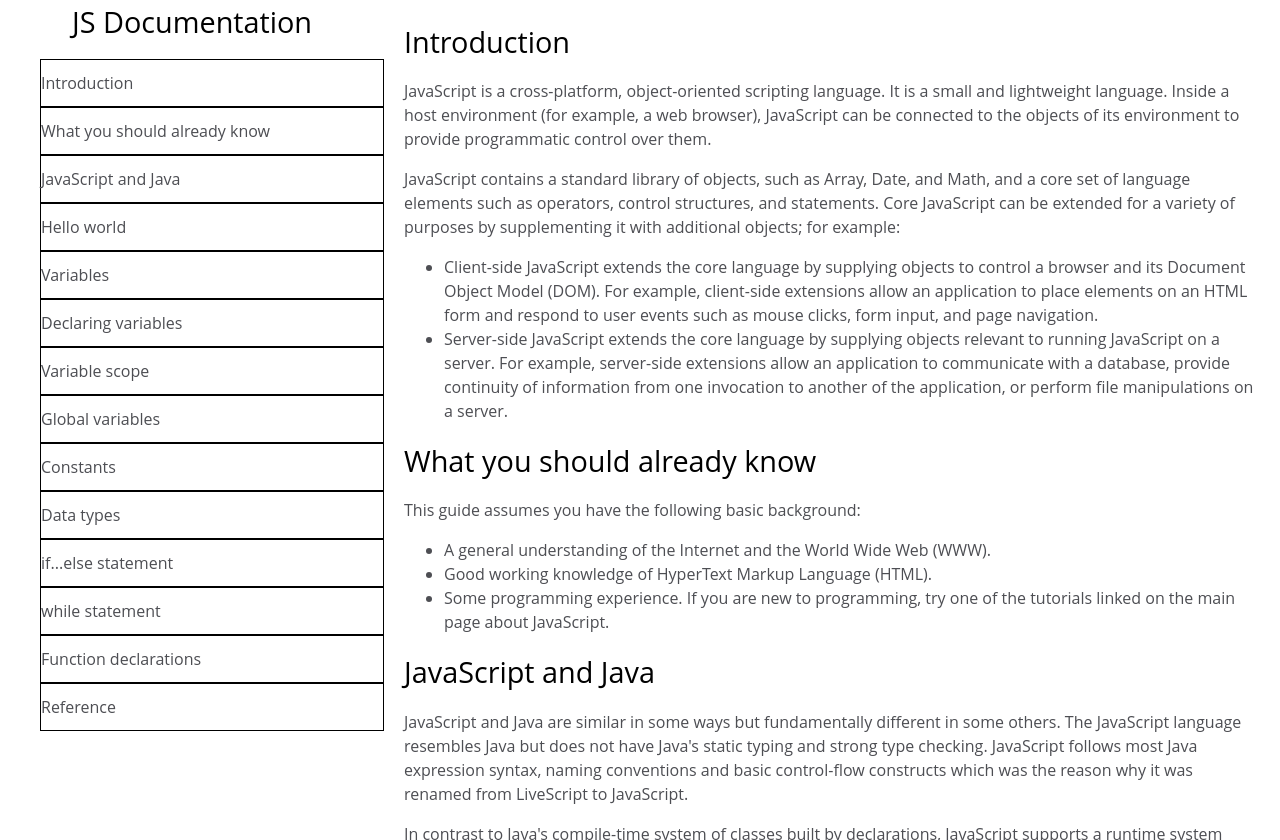
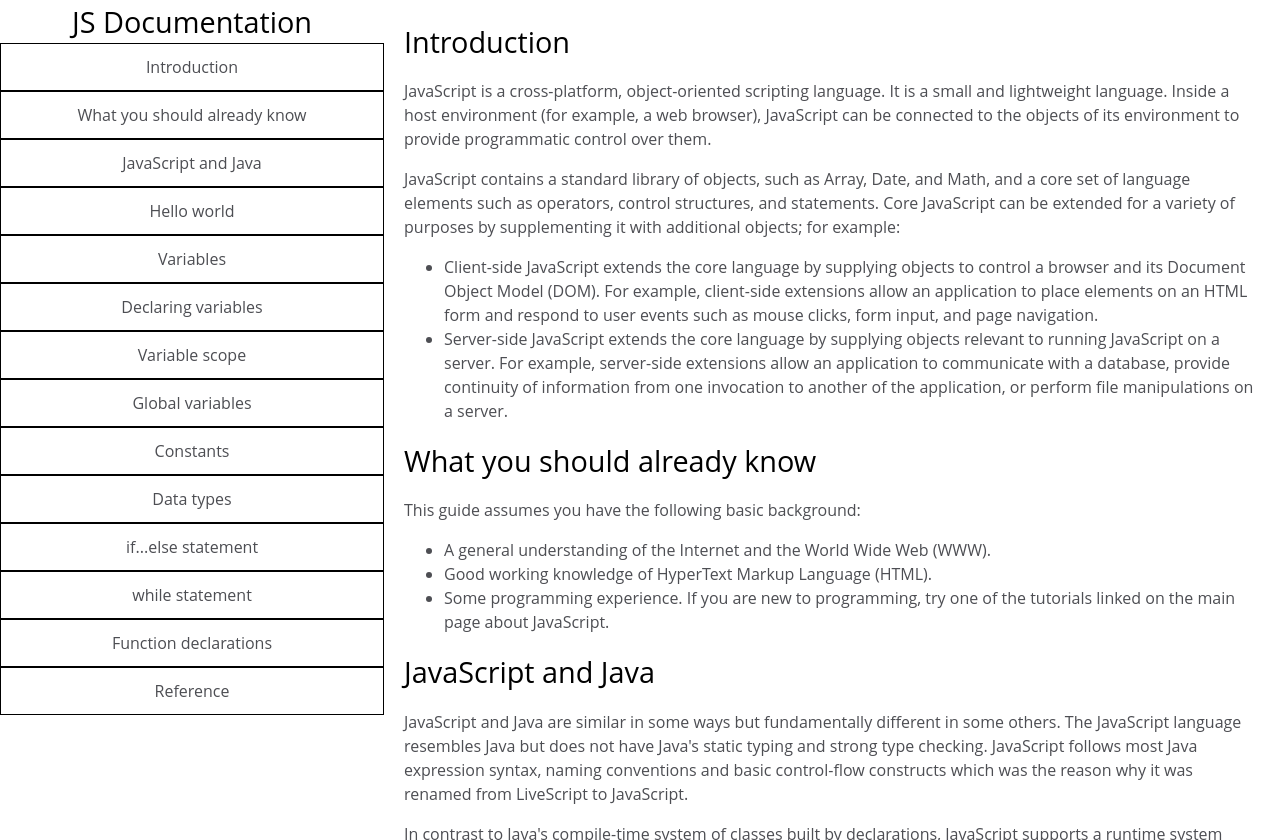
Before and after one commit to benbaiju/FrontEnd-Projects, a plain HTML site: page Technical Documentation/index.html in a window 1280 px wide. Drawn offline with Linux system fonts and the light colour scheme.

Commit message:
modified CSS file

```diff
--- a/Technical Documentation/styles.css
+++ b/Technical Documentation/styles.css
@@ -59,16 +59,22 @@ nav header {
     color: #4d4e53;
     line-height: 1.5;
     text-align: center;
+    display: block;
 }
 
 #ul-navbar {
     list-style-type: none;
+    margin: 0;
+    padding: 0;
+    width: 100%;
 }
 
 #ul-navbar li {
     border: 1px solid black;
     padding: 11px 0;
     margin: 0;
+    width: 100%;
+    box-sizing: border-box;
 }
 
 code {
```
